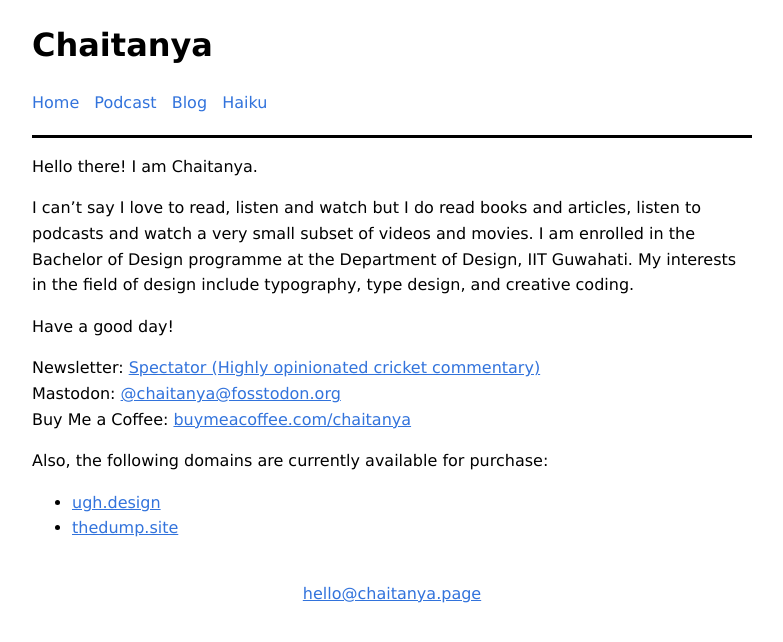
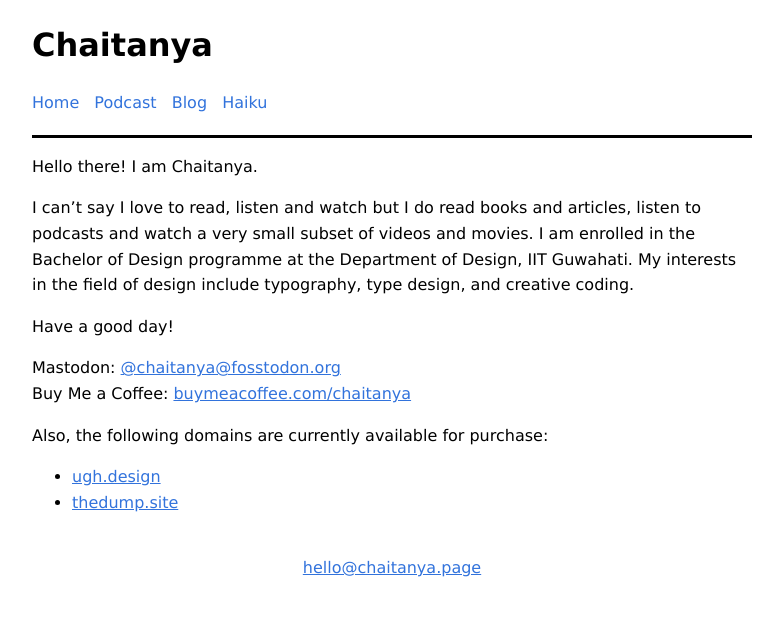
Before and after one commit to chtny/chtny.github.io, a Jekyll site: the page built from index.md, in a window 1280 px wide. Shown: the top 642 px of the page, without its empty margins (248-1031 px from the left). Built offline with Jekyll 4.4.1, drawn with Linux system fonts in a browser that asks for light colours.

Commit message:
Update index.md

```diff
--- a/index.md
+++ b/index.md
@@ -8,7 +8,6 @@ I can’t say I love to read, listen and watch but I do read books and articles,
 
 Have a good day!
 
-Newsletter: [Spectator (Highly opinionated cricket commentary)](https://spectator.substack.com/)<br>
 Mastodon: <a rel="me" href="https://fosstodon.org/@chaitanya">@chaitanya@fosstodon.org</a><br>
 Buy Me a Coffee: [buymeacoffee.com/chaitanya](https://www.buymeacoffee.com/chaitanya)
 
```
